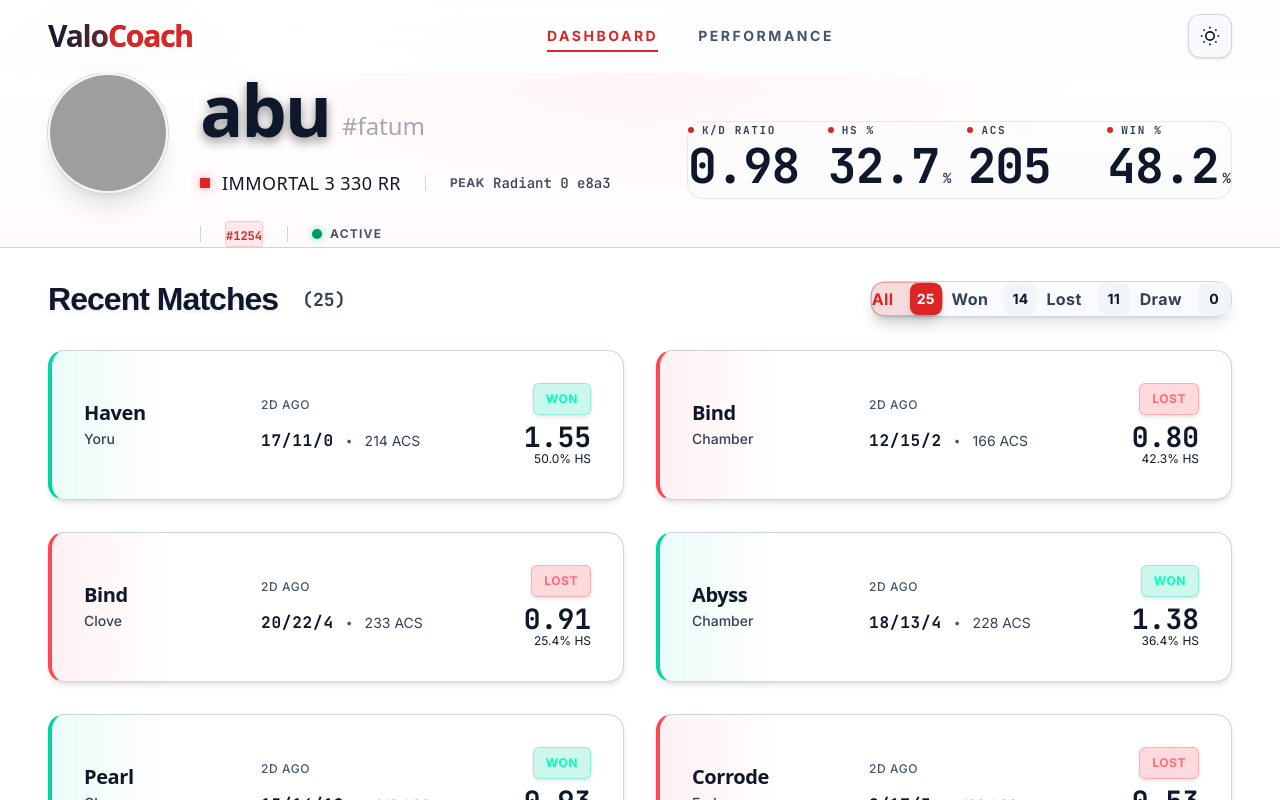
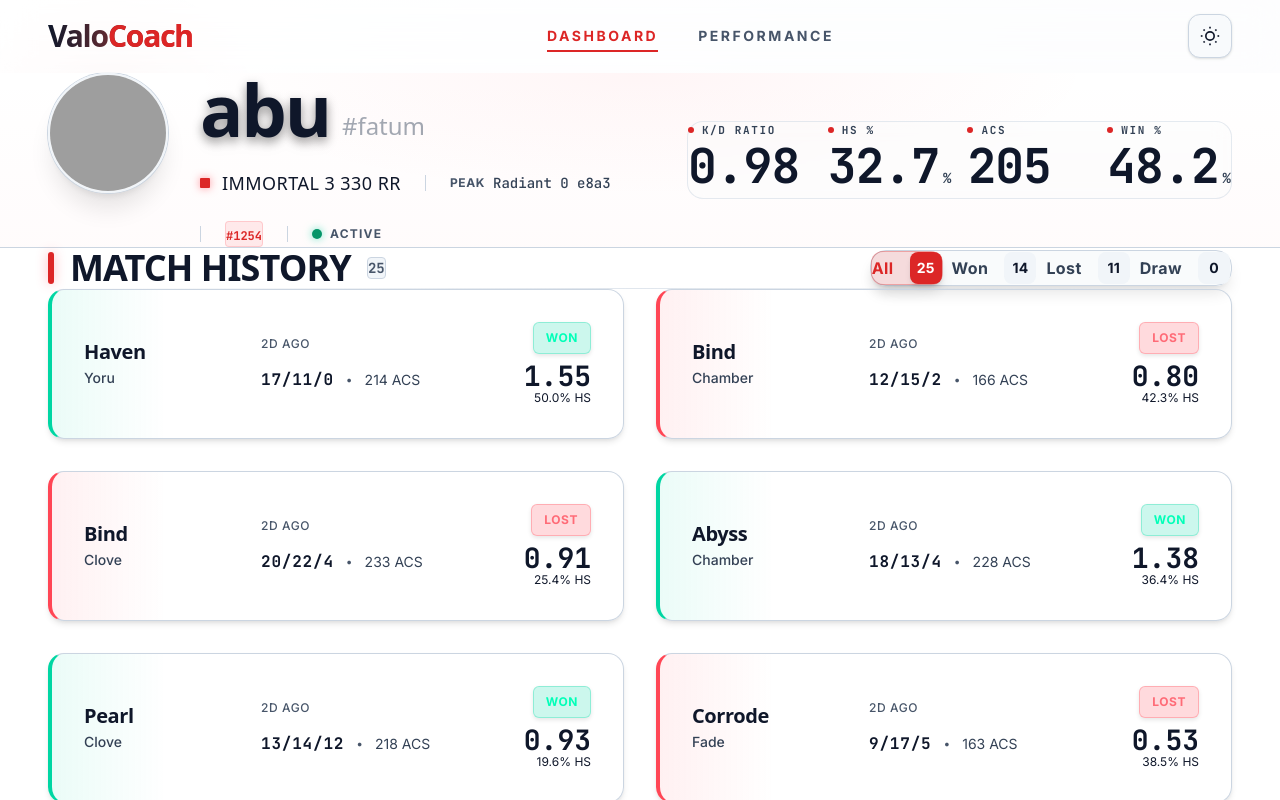
Before and after one commit to Sagar-024/ValoCoach-Player-Dashboard, a Next.js app in the folder frontend/: page / in a window 1280 px wide. Shown: the top 800 px of the page. Built offline with nearby package versions, Linux system fonts and the light colour scheme; grey boxes are pictures that could not be loaded; a web font is replaced by a local one.

Commit message:
Refactor TopInfoStrip with improved spacing and separator line

```diff
--- a/frontend/src/components/TopInfoStrip.tsx
+++ b/frontend/src/components/TopInfoStrip.tsx
@@ -20,19 +20,31 @@ export default function TopInfoStrip({
   setFilter,
 }: TopInfoStripProps) {
   return (
-    <div className="section-header">
+    <div className="w-full mb-8 md:mb-12">
+      <div className="flex flex-col md:flex-row items-center justify-between gap-6 mb-6 md:mb-8">
         {/* Left: Heading + Count */}
-      <div className="flex items-center gap-6">
-        <h2 className="section-title">Recent Matches</h2>
-        <span className="section-count">({counts.All})</span>
+        <div className="flex items-center gap-4 self-start md:self-auto pl-2 md:pl-0">
+          <div className="w-1.5 h-8 bg-[var(--valo-primary)] rounded-full shadow-[0_0_12px_rgba(255,70,85,0.4)]" />
+          <h2 className="font-display text-3xl md:text-4xl font-bold text-[var(--valo-text-primary)] tracking-tight uppercase">
+            Match History
+          </h2>
+          <span className="font-mono text-sm font-bold text-[var(--valo-text-tertiary)] bg-[var(--valo-bg-elevated)] px-3 py-1 rounded border border-[var(--valo-border)] ml-2">
+            {counts.All}
+          </span>
         </div>
 
         {/* Right: Filter Buttons */}
+        <div className="w-full md:w-auto flex justify-center md:justify-end">
           <MatchFilter
             counts={counts}
             activeFilter={filter}
             onFilterChange={setFilter}
           />
         </div>
+      </div>
+
+      {/* Decorative Separator Line */}
+      <div className="w-full h-px bg-gradient-to-r from-transparent via-[var(--valo-border)] to-transparent opacity-60 mb-8" />
+    </div>
   );
 }
```
Lines whose indentation alone changed are shown as unchanged.
